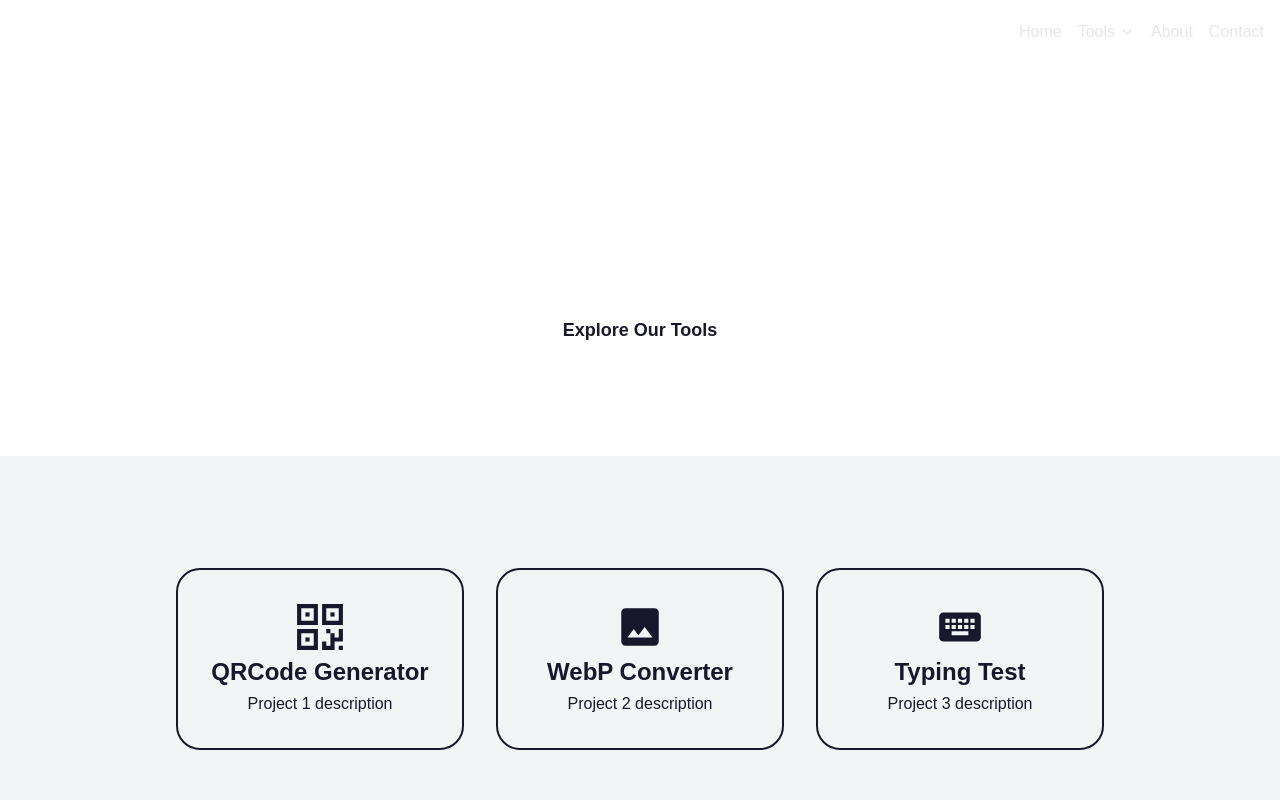
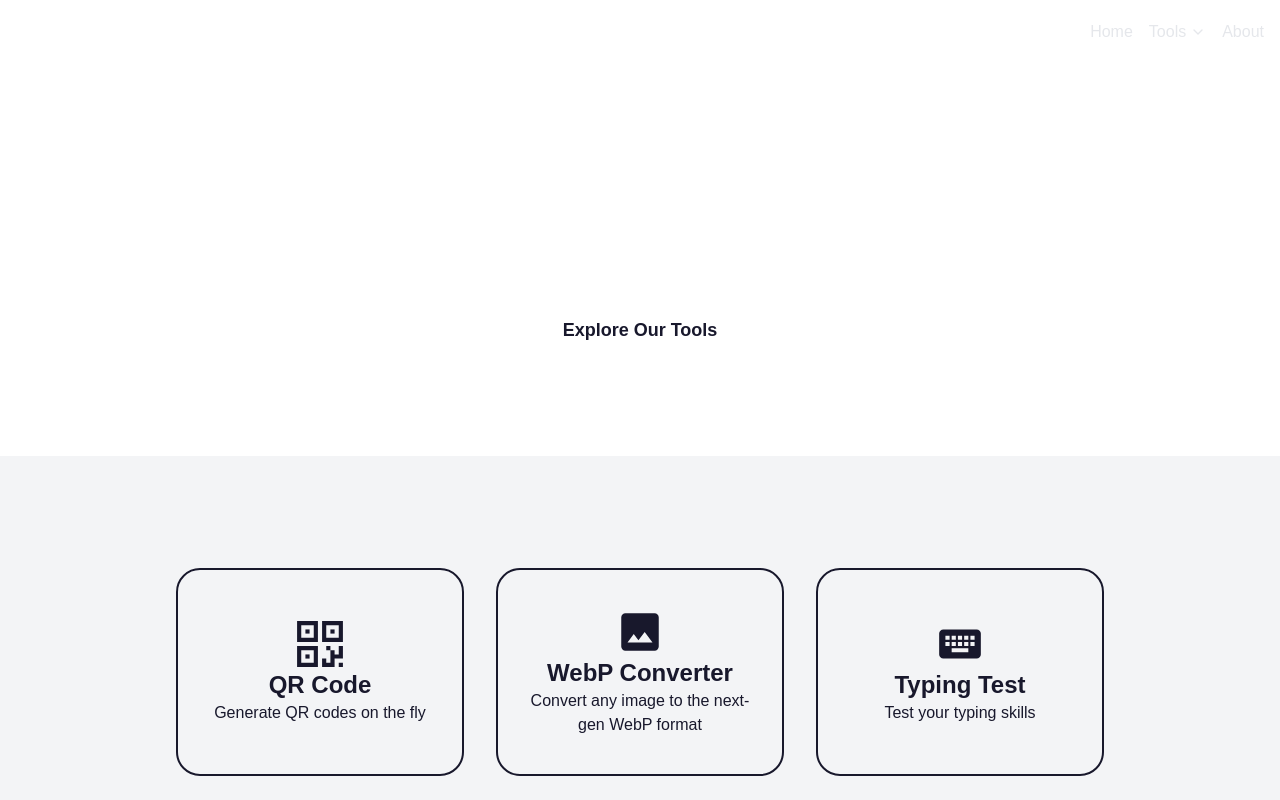
Before and after one commit to eglenn-dev/web-tools, a Next.js app: page / in a window 1280 px wide. Shown: the top 800 px of the page. Built offline with nearby package versions, Linux system fonts and the light colour scheme.

Commit message:
Refine metadata and update project descriptions for clarity; remove contact link from header

```diff
--- a/app/layout.tsx
+++ b/app/layout.tsx
@@ -16,8 +16,8 @@ const geistMono = Geist_Mono({
 });
 
 export const metadata: Metadata = {
-  title: "WebTools - Home",
-  description: "A collection of web based tools.",
+  title: "WebTools",
+  description: "A collection of high quality, free, web based tools.",
 };
 
 export default function RootLayout({
--- a/app/page.tsx
+++ b/app/page.tsx
@@ -9,24 +9,24 @@ export default function Home() {
       <div id='projects' className="py-28 bg-gray-100 text-[#18182c]">
         <div className="flex flex-wrap justify-center align-center gap-8">
           <Link href="#">
-            <div className='w-72 border-2 border-[#18182c] rounded-3xl p-8 text-center flex flex-col items-center gap-1'>
+            <div className='w-72 h-52 border-2 border-[#18182c] rounded-3xl p-8 text-center flex flex-col items-center justify-center'>
               <QRCodeIcon />
-              <h3 className="font-[#18182c] font-bold text-2xl">QRCode Generator</h3>
-              <p>Project 1 description</p>
+              <h3 className="font-[#18182c] font-bold text-2xl">QR Code</h3>
+              <p>Generate QR codes on the fly</p>
             </div>
           </Link>
           <Link href="#">
-            <div className='w-72 border-2 border-[#18182c] rounded-3xl p-8 text-center flex flex-col items-center gap-1'>
+            <div className='w-72 h-52 border-2 border-[#18182c] rounded-3xl p-8 text-center flex flex-col items-center justify-center'>
               <ImageIcon />
               <h3 className="font-[#18182c] font-bold text-2xl">WebP Converter</h3>
-              <p>Project 2 description</p>
+              <p>Convert any image to the next-gen WebP format</p>
             </div>
           </Link>
           <Link href="#">
-            <div className='w-72 border-2 border-[#18182c] rounded-3xl p-8 text-center flex flex-col items-center gap-1'>
+            <div className='w-72 h-52 border-2 border-[#18182c] rounded-3xl p-8 text-center flex flex-col items-center justify-center'>
               <KeyboardIcon />
               <h3 className="font-[#18182c] font-bold text-2xl">Typing Test</h3>
-              <p>Project 3 description</p>
+              <p>Test your typing skills</p>
             </div>
           </Link>
         </div>
--- a/components/Header.tsx
+++ b/components/Header.tsx
@@ -67,9 +67,6 @@ export default function Header() {
                     <Link href="/about" className={`hover:text-gray-300 ${scrolled ? 'text-white' : 'text-gray-200'}`}>
                         About
                     </Link>
-                    <Link href="/contact" className={`hover:text-gray-300 ${scrolled ? 'text-white' : 'text-gray-200'}`}>
-                        Contact
-                    </Link>
                 </div>
                 <button className={`md:hidden ${scrolled ? 'text-white' : 'text-gray-200'}`} onClick={() => setIsOpen(!isOpen)}>
                     {isOpen ? <X className="h-6 w-6" /> : <Menu className="h-6 w-6" />}
@@ -104,9 +101,6 @@ export default function Header() {
                     <Link href="/about" className="block py-2 px-4 text-sm hover:bg-gray-700">
                         About
                     </Link>
-                    <Link href="/contact" className="block py-2 px-4 text-sm hover:bg-gray-700">
-                        Contact
-                    </Link>
                 </div>
             )}
         </header>
```
